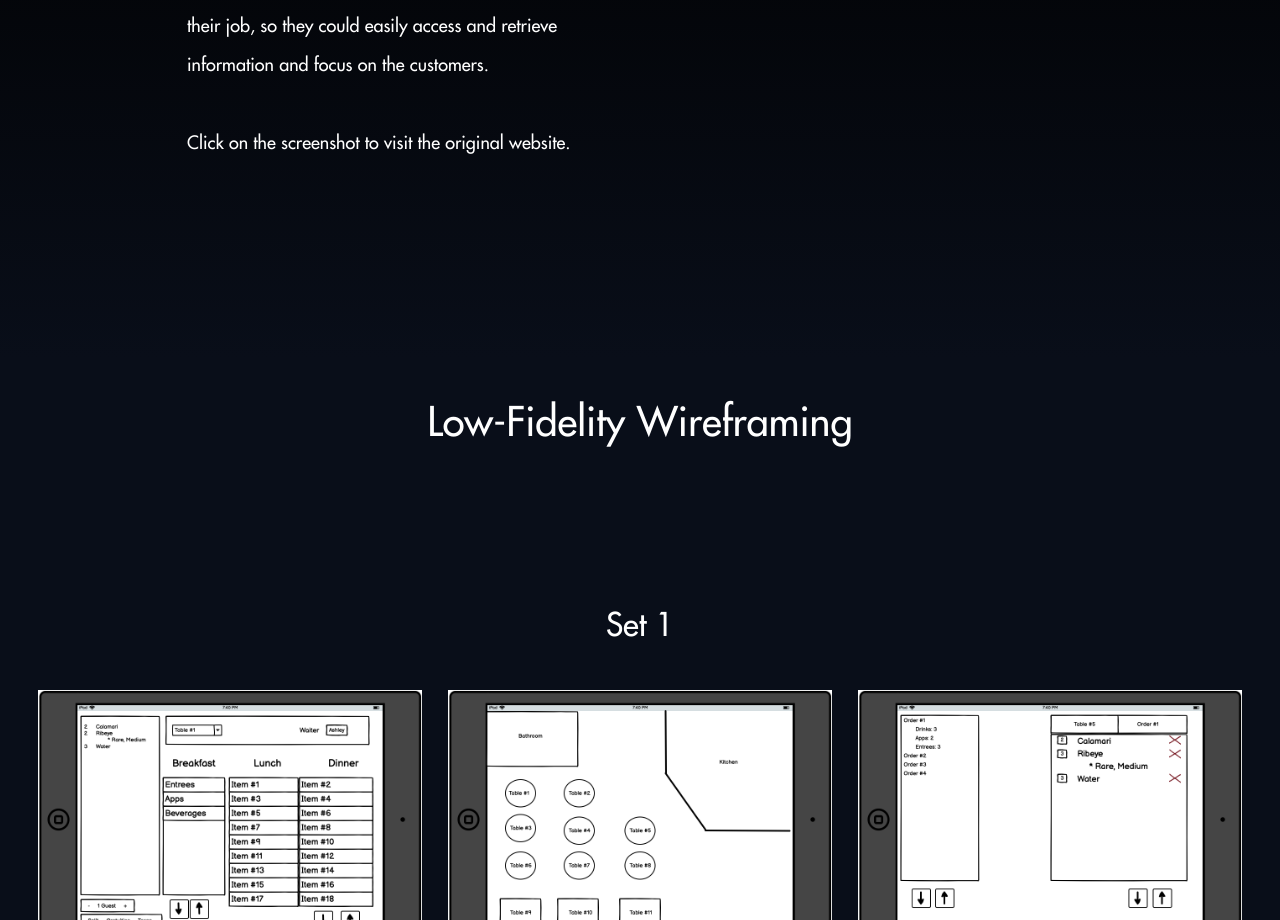
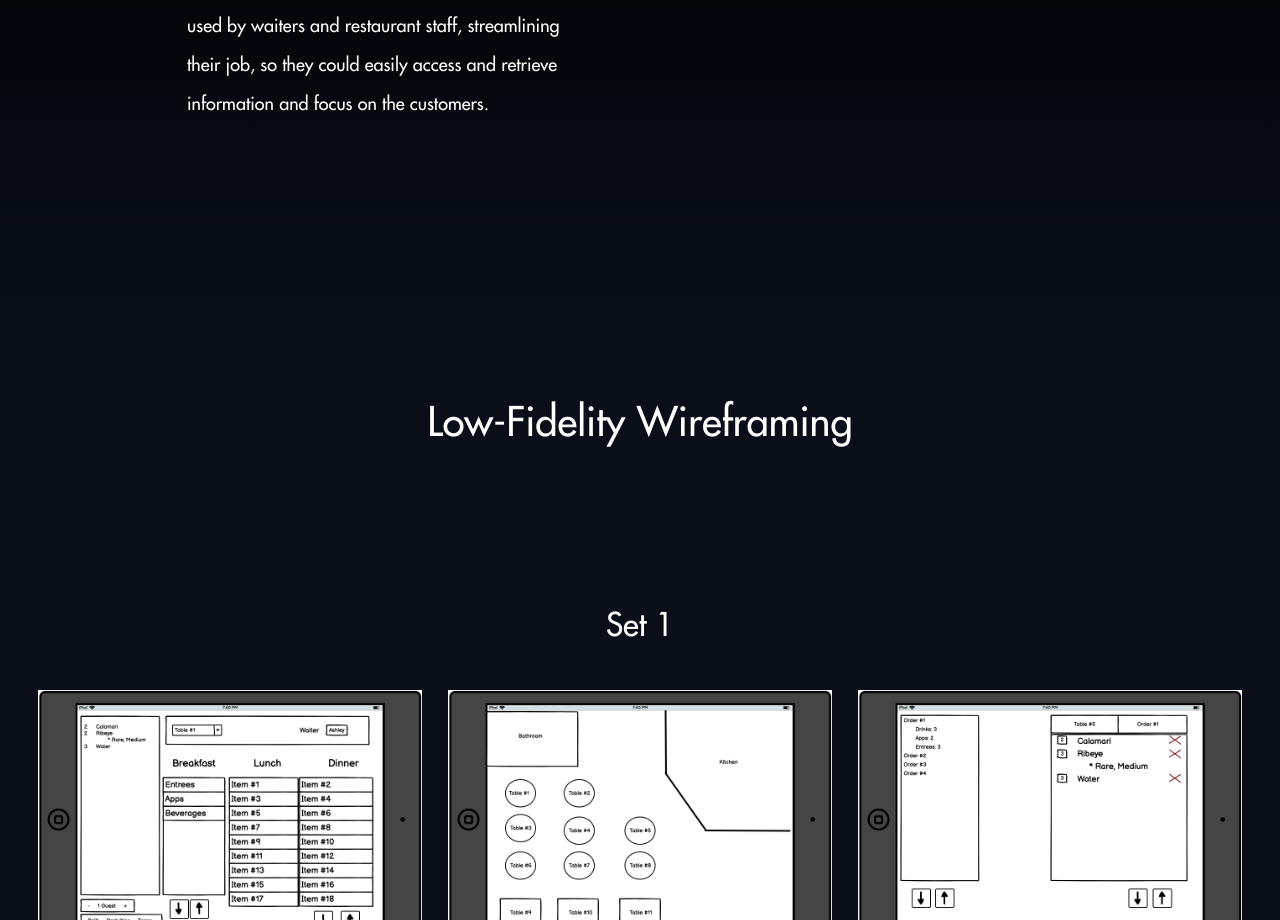
Before and after one commit to maikully/iterative-design, a React (Create React App) app: page / in a window 1280 px wide. Shown: the part 1642-2562 px from the top of the page. Built offline with nearby package versions, Linux system fonts and the light colour scheme.

Commit message:
remove extra text

```diff
--- a/src/Homework.js
+++ b/src/Homework.js
@@ -37,12 +37,6 @@ function Homework () {
                   </a>
                 </span>
                 <br />
-                <br />
-                <div>
-                  <a style={{ fontSize: 'large', textAlign: 'left' }}>
-                    Click on the screenshot to visit the original website.
-                  </a>
-                </div>
               </div>
             </FadeSection>
           </div>
```
